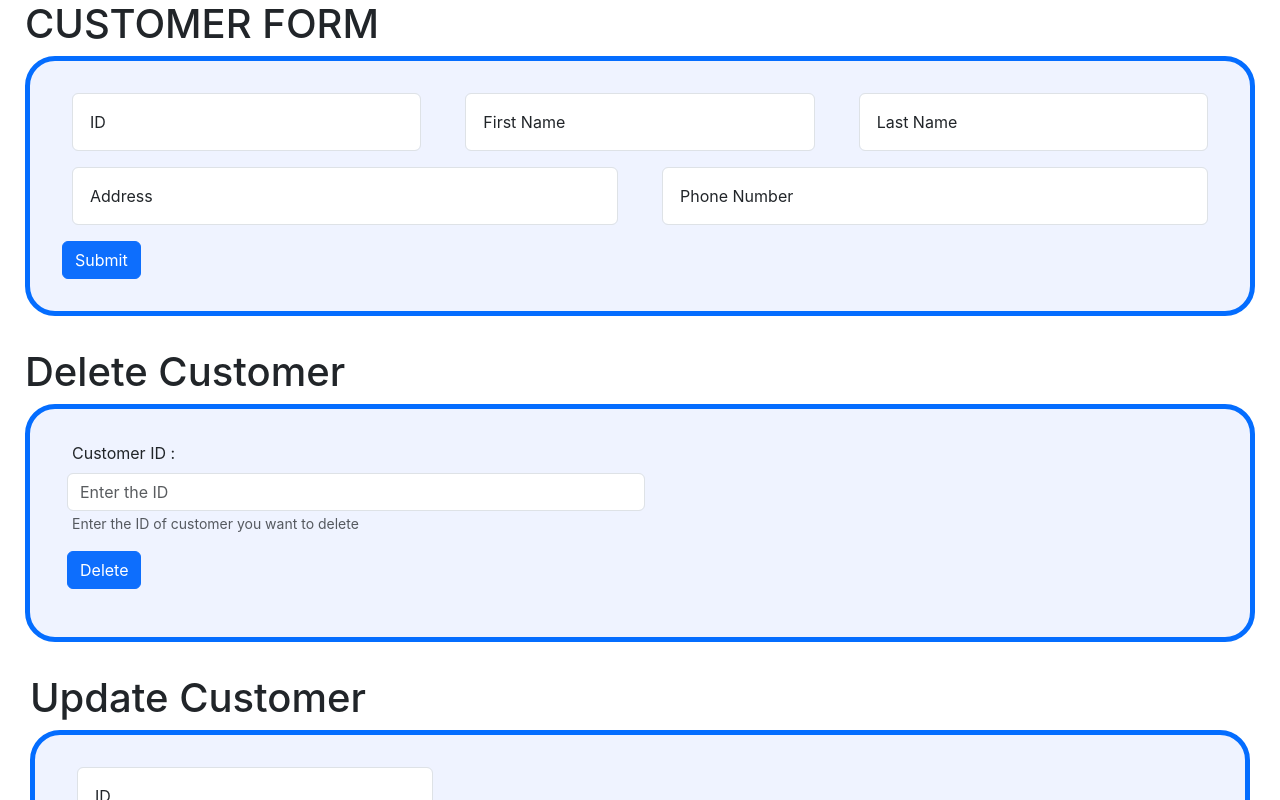
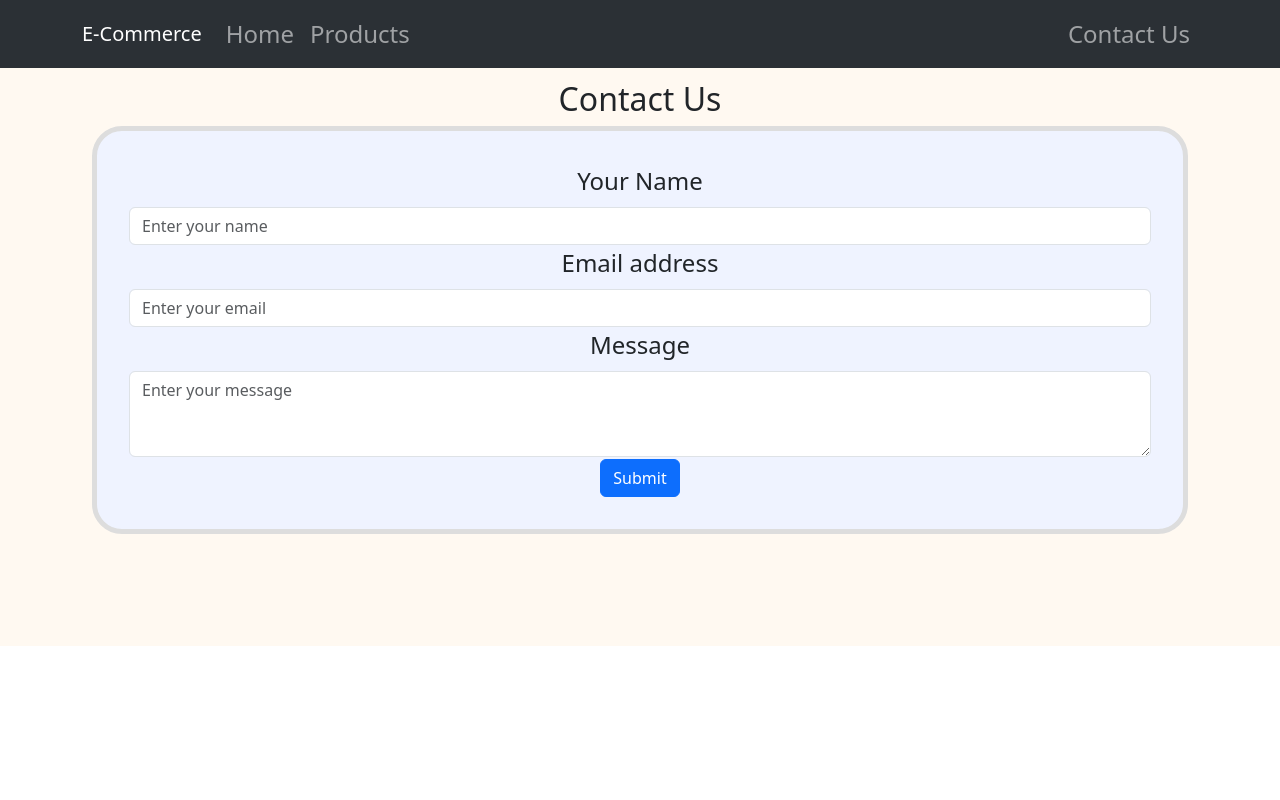
Before and after one commit to Aanshu4k/TrainingWork, a React (Create React App) app in the folder myapp/: page /ContactUs in a window 1280 px wide. Shown: the top 800 px of the page. Built offline with nearby package versions, Linux system fonts and the light colour scheme; no server answers.

Commit message:
Component_website adder for a sample e-commerce website

```diff
--- a/myapp/package.json
+++ b/myapp/package.json
@@ -12,7 +12,7 @@
     "react-dom": "^18.2.0",
     "react-helmet": "^6.1.0",
     "react-router-dom": "^6.20.0",
-    "react-scripts": "5.0.1",
+    "react-scripts": "^5.0.1",
     "react-share": "^5.0.3",
     "web-vitals": "^2.1.4"
   },
--- a/myapp/src/App.css
+++ b/myapp/src/App.css
@@ -1,13 +1,17 @@
 .App {
-  /* text-align: center; */
   backdrop-filter: blur(50px);
 }
-*{
-  margin-left: 5px;
-  margin-right: 5px;
-  /* justify-content: center;
-  text-align: center; */
+.header{
+  padding: 5rem;
+  margin: 0 auto;
+  background-color:rgb(255, 249, 241);
 }
+* {
+  margin: 0; /* Reset margin to zero */
+  padding: 0; /* Reset padding to zero */
+  box-sizing: border-box; /* Include padding and border in the element's total width and height */
+}
+
 .App-logo {
   animation: App-logo-spin infinite 20s linear;
   height: 40vmin;
@@ -43,14 +47,18 @@
   display: flex;
   flex-direction: row;
   justify-content: space-evenly;
+  padding: 10px; /* Adjust padding as needed */
 }
 
 .appList {
   list-style-type: none;
   text-decoration: none;
   margin: 5px;
+  padding: 5px; /* Adjust padding as needed */
+}
 
-}
+/* Additional styles can be added or uncommented based on your design requirements */
+
 
 /* .navbar {
   padding: 5px;
--- a/myapp/src/App.js
+++ b/myapp/src/App.js
@@ -1,20 +1,11 @@
 import React from 'react';
 import './App.css';
-// import { BrowserRouter as Router, Routes, Route, Link, Navigate } from 'react-router-dom';
-// import NormalComponent from './Components/NormalComponent';
-// import PureComponent from './Components/PureComponent';
-// import HomePage from './Components/HomePage';
-// import AboutPage from './Components/AboutPage';
-import RandomImage from './Components/RandomImage';
-import UserForm from './Components/UserForm';
-import CustomerData from './Components/CustomerData';
-
+import NavBar from './Component_website/NavBar';
 const App = () => {
 
   return (
-    <div className='App'>
-    <CustomerData />
-
+    <div className='header'>
+    <NavBar/>
     </div>
 
   );
--- /dev/null
+++ b/myapp/src/Component_website/ContactUs.jsx
@@ -0,0 +1,50 @@
+import React from 'react';
+
+import { Form, Button, Container } from 'react-bootstrap';
+
+const ContactUs = () => {
+
+  return (
+    <Container>
+      <h2>Contact Us</h2>
+      <Form >
+        <Form.Group controlId="formName">
+          <Form.Label>Your Name</Form.Label>
+          <Form.Control
+            type="text"
+            placeholder="Enter your name"
+            name="name"
+            required
+          />
+        </Form.Group>
+
+        <Form.Group controlId="formEmail">
+          <Form.Label>Email address</Form.Label>
+          <Form.Control
+            type="email"
+            placeholder="Enter your email"
+            name="email"
+            required
+          />
+        </Form.Group>
+
+        <Form.Group controlId="formMessage">
+          <Form.Label>Message</Form.Label>
+          <Form.Control
+            as="textarea"
+            rows={3}
+            placeholder="Enter your message"
+            name="message"
+            required
+          />
+        </Form.Group>
+
+        <Button variant="primary" type="submit">
+          Submit
+        </Button>
+      </Form>
+    </Container>
+  );
+};
+
+export default ContactUs;
--- /dev/null
+++ b/myapp/src/Component_website/Home.jsx
@@ -0,0 +1,27 @@
+import Button from 'react-bootstrap/Button';
+import Card from 'react-bootstrap/Card';
+
+const Home = () => {
+    return (
+        <Card style={{ width: '40rem', margin: '5rem' }}>
+            <Card.Img variant="top" src="./logo2.jpg" />
+            <Card.Body>
+                <Card.Title>Welcome to Our E-Commerce Website</Card.Title>
+                <Card.Text>
+                    Embark on a seamless shopping journey with our e-commerce haven, where style meets convenience, and fashion finds a home at your fingertips. Explore curated collections designed to elevate your everyday, turning each click into a moment of unboxing extraordinary joy. With a commitment to empowering your unique expression, we bring the latest trends to your doorstep, ensuring that every purchase is a reflection of your individuality. Experience the fusion of curated fashion and effortless accessibility as we strive to make every shopping moment a delightful and personalized discovery. Unbox fashion, unbox inspiration, and unbox the future of online shopping with us.
+                </Card.Text>
+                <Button variant="primary">Order Now</Button>
+            </Card.Body>
+            <Card.Img variant="top" src="./logo2.jpg" />
+            <Card.Body>
+                <Card.Title>Welcome to Our E-Commerce Website</Card.Title>
+                <Card.Text>
+                    Embark on a seamless shopping journey with our e-commerce haven, where style meets convenience, and fashion finds a home at your fingertips. Explore curated collections designed to elevate your everyday, turning each click into a moment of unboxing extraordinary joy. With a commitment to empowering your unique expression, we bring the latest trends to your doorstep, ensuring that every purchase is a reflection of your individuality. Experience the fusion of curated fashion and effortless accessibility as we strive to make every shopping moment a delightful and personalized discovery. Unbox fashion, unbox inspiration, and unbox the future of online shopping with us.
+                </Card.Text>
+                <Button variant="primary">Order Now</Button>
+            </Card.Body>
+        </Card>
+    );
+}
+
+export default Home;
--- /dev/null
+++ b/myapp/src/Component_website/NavBar.jsx
@@ -0,0 +1,39 @@
+import React from 'react';
+import 'bootstrap/dist/css/bootstrap.min.css';
+import { BrowserRouter as Router, Routes, Route, Link } from 'react-router-dom';
+import Container from 'react-bootstrap/Container';
+import Nav from 'react-bootstrap/Nav';
+import Navbar from 'react-bootstrap/Navbar';
+import Home from './Home';
+import Products from './Products';
+import ContactUs from './ContactUs';
+
+const NavBar = () => {
+  return (
+    <Router>
+      <Navbar bg="dark" data-bs-theme="dark" fixed="top" collapseOnSelect expand="lg" className="bg-body-tertiary">
+      <Container style={{ }}>
+          <Navbar.Brand as={Link} to="/Home">E-Commerce</Navbar.Brand>
+          <Navbar.Toggle aria-controls="responsive-navbar-nav" />
+          <Navbar.Collapse id="responsive-navbar-nav">
+            <Nav className="me-auto">
+              <Nav.Link as={Link} to="/Home">Home</Nav.Link>
+              <Nav.Link as={Link} to="/Products">Products</Nav.Link>
+            </Nav>
+            <Nav>
+              <Nav.Link as={Link} to="/ContactUs">Contact Us</Nav.Link>
+            </Nav>
+          </Navbar.Collapse>
+        </Container>
+      </Navbar>
+
+      <Routes>
+        <Route path="/Home" element={<Home />} />
+        <Route path="/Products" element={<Products />} />
+        <Route path="/ContactUs" element={<ContactUs />} />
+      </Routes>
+    </Router>
+  );
+}
+
+export default NavBar;
--- /dev/null
+++ b/myapp/src/Component_website/Products.jsx
@@ -0,0 +1,74 @@
+import Table from 'react-bootstrap/Table';
+import { useState, useEffect } from 'react';
+import axios from 'axios';
+import React from 'react';
+const CustDataTable = () => {
+    const [prodData, setProdData] = useState([]);
+    useEffect(() => {
+        axios.get('https://localhost:7247/api/Product').then((response) => {
+            console.log(response.data);
+            setProdData(response.data);
+        })
+            .catch((error) => console.log('Error fetching data : ', error));
+
+    }, []);
+    const handleDelete = (id) => {
+        axios.delete(`https://localhost:7247/api/Product/${id}`)
+            .then(response => {
+                console.log('Delete request successfull', response);
+                alert(`Product with ID : ${id} deleted successfully`);
+                setProdData(prevData => prevData.filter(product => product.id !== id));
+            })
+            .catch((error => {
+                alert(`Customer with ID : ${id} does not exist !`);
+                console.log("Error deleting customer", error)
+            }
+            ))
+    }
+    const handleUpdate=async(id)=>{
+        try{
+            await axios.put(`https://localhost:7247/api/Product/${id}`, prodData)
+            .then(response => {
+                console.log('Update request successful', response);
+                alert(`Product with ID : ${id} updated successfully`);
+            })
+            .catch(error => {
+                alert(`Product with ID : ${id} does not exist!`);
+                console.error("Error updating customer", error);
+            });
+        }
+        catch (error) {
+            console.error('Error:', error);
+        }
+    }
+    return (
+        <>
+            <h1>Products</h1>
+            <Table responsive style={{border:'5px solid grey',borderRadius:'20px',width:'50rem',borderCollapse:'separate',borderColor:'#046dff',padding:'10px'}}>
+                <thead>
+                    <tr>
+                        <th>ID</th>
+                        <th>Product Name</th>
+                        <th>Price</th>
+                        <th>Brand</th>
+                        <th>Delete</th>
+                        <th>Edit</th>
+                    </tr>
+                </thead>
+                <tbody>
+                    {prodData.map(cust => (
+                        <tr key={cust.id}>
+                            <td>{cust.id}</td>
+                            <td>{cust.prodName}</td>
+                            <td>{cust.price}</td>
+                            <td>{cust.brand}</td>
+                            <td><button onClick={() => handleDelete(cust.id)}>Delete</button></td>
+                            <td><button onClick={() => handleUpdate(cust.id)}>Edit</button></td>
+                        </tr>
+                    ))}
+                </tbody>
+            </Table>
+        </>
+    )
+}
+export default CustDataTable;
```
Also changed, not shown: myapp/src/Component_website/MasterPage.jsx (added, +18 -0 lines), package.json (+11 -0 lines), 2 other files (tests, documents, lock files or other folders).
